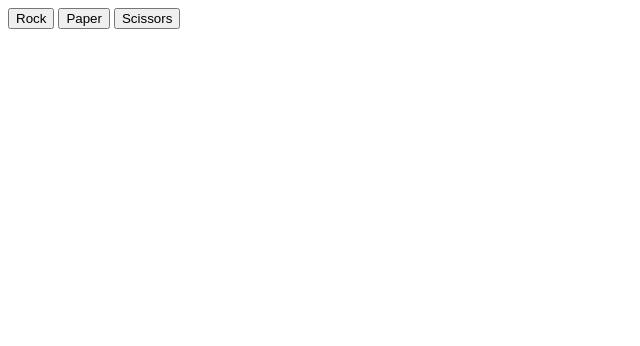
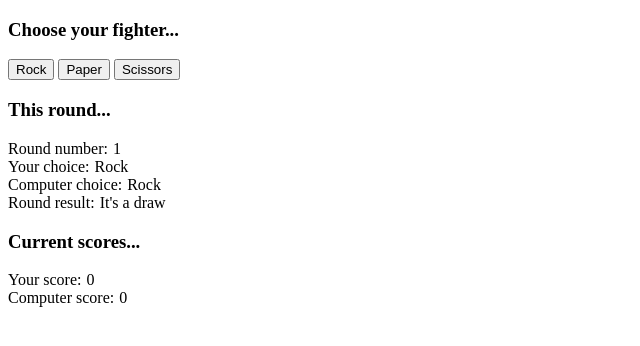
Before and after one commit to LeahCunningham/rock_paper_scissors, a plain HTML site: page index.html in a window 1280 px wide. Both pictures are taken after a click on the button "Rock". Shown: the whole page, without its empty margins (0-640 px from the left). Drawn offline with Linux system fonts and the light colour scheme.

Commit message:
Add UI for player input and results
Addition of selection buttons and results tables

```diff
--- a/index.html
+++ b/index.html
@@ -5,17 +5,41 @@
     <meta charset="UTF-8">
     <meta name="viewport" content="width=device-width, initial-scale=1.0">
     <title>Rock paper scissors</title>
+    <link rel="stylesheet" href="styles.css">
 
 </head>
 
 <body>
     <div id="selectionOptions">
+        <h3>Choose your fighter...</h3>
         <button id="rockBtn">Rock</button>
         <button id="paperBtn">Paper</button>
         <button id="scissorsBtn">Scissors</button>
     </div>
+    <div id="resultsContainer">
+        <h3>This round...</h3>
+        <div id="roundNo">
+            <div class="label">Round number: </div>
+        </div>
+        <div id="youChose">
+            <div class="label">Your choice: </div>
+        </div>
+        <div id="computerChose">
+            <div class="label">Computer choice: </div>
+        </div>
+        <div id="roundResult">
+            <div class="label">Round result: </div>
+        </div>
+        <h3>Current scores...</h3>
+        <div id="humanTotal">
+            <div class="label">Your score: </div>
+        </div>
+        <div id="computerTotal">
+            <div class="label">Computer score: </div>
+        </div>
+    </div>
 </body>
-    <script src="script.js">
-    </script>
+<script src="script.js">
+</script>
 
 </html>
--- a/script.js
+++ b/script.js
@@ -3,6 +3,30 @@ let humanInput;
 let humanScore = 0;
 let computerScore = 0;
 let count = 0;
+let result = 0;
+
+// variables to create and append elements to the HTML
+
+const roundNumber = document.querySelector("#roundNo");
+const roundNumberFigure = document.createElement("div");
+
+const humanTotal = document.querySelector("#humanTotal");
+const humanTotalFigure = document.createElement("div");
+
+const computerTotal = document.querySelector("#computerTotal");
+const computerTotalFigure = document.createElement("div");
+
+const youChose = document.querySelector("#youChose");
+const youChoseThis = document.createElement("div");
+
+const computerChose = document.querySelector("#computerChose");
+const computerChoseThis = document.createElement("div");
+
+const roundResult = document.querySelector("#roundResult");
+const roundResultOutcome = document.createElement("div");
+
+const finalResult = document.querySelector("#resultsContainer");
+const finalResultOutcome = document.createElement("div");
 
 // Variables to store the user and computer choice for the current round
 let humanSelection = getHumanChoice();
@@ -15,18 +39,18 @@ function getHumanChoice() {
     const scissorsSelected = document.querySelector("#scissorsBtn");
 
     rockSelected.addEventListener("click", () => {
-        humanSelection = "rock";
+        humanSelection = "Rock";
         playRound(humanSelection, computerSelection);
     }
     )
 
     paperSelected.addEventListener("click", () => {
-        humanSelection = "paper";
+        humanSelection = "Paper";
         playRound(humanSelection, computerSelection);
     })
 
     scissorsSelected.addEventListener("click", () => {
-        humanSelection = "scissors";
+        humanSelection = "Scissors";
         playRound(humanSelection, computerSelection);
     })
 }
@@ -35,116 +59,78 @@ function getHumanChoice() {
 function getComputerChoice() {
     let randomInt = Math.floor(Math.random() * 3); // returns a random number that results in a vaule of 0, 1 or 2
     if (randomInt < 1) {
-        return "rock";
+        return "Rock";
     }
     else if (randomInt < 2 && randomInt >= 1) {
-        return "paper";
+        return "Paper";
     }
     else {
-        return "scissors";
+        return "Scissors";
     }
 }
 
 function playRound(humanChoice, computerChoice) {
     count = ++count;
-    console.log("Round no.:" + count);
-    console.log("Your choice:" + humanChoice)
-    console.log("Computer's choice:" + computerChoice)
 
     if (humanChoice === computerChoice) {
-        console.log("Result: It's a draw");
-        console.log("Computer score:" + computerScore);
-        console.log("Your score:" + humanScore);
-    }
-    else if ((humanChoice === "rock" && computerChoice === "paper") || (humanChoice === "paper" && computerChoice === "scissors") || (humanChoice === "scissors" && computerChoice === "rock")) {
-        computerScore = ++computerScore;
-        console.log("Result: You lose");
-        console.log("Computer score:" + computerScore);
-        console.log("Your score:" + humanScore);
+        result = "It's a draw";
 
     }
-    else if ((humanChoice === "paper" && computerChoice === "rock") || (humanChoice === "scissors" && computerChoice === "paper") || (humanChoice === "rock" && computerChoice === "scissors")) {
+    else if ((humanChoice === "Rock" && computerChoice === "Paper") || (humanChoice === "Paper" && computerChoice === "Scissors") || (humanChoice === "Scissors" && computerChoice === "Rock")) {
+        computerScore = ++computerScore;
+        result = "You lose";
+
+    }
+    else if ((humanChoice === "Paper" && computerChoice === "Rock") || (humanChoice === "Scissors" && computerChoice === "Paper") || (humanChoice === "Rock" && computerChoice === "Scissors")) {
         humanScore = ++humanScore;
-        console.log("Result: You win");
-        console.log("Computer score:" + computerScore);
-        console.log("Your score:" + humanScore);
+        result = "You win";
+    }
+
+    roundNumberFigure.textContent = count;
+    roundNumber.appendChild(roundNumberFigure);
+    roundNumber.style.display = "flex";
+
+    computerTotalFigure.textContent = computerScore;
+    computerTotal.appendChild(computerTotalFigure);
+    computerTotal.style.display = "flex";
+
+    humanTotalFigure.textContent = humanScore;
+    humanTotal.appendChild(humanTotalFigure);
+    humanTotal.style.display = "flex";
+
+    youChoseThis.textContent = humanSelection;
+    youChose.appendChild(youChoseThis);
+    youChose.style.display = "flex";
+
+    computerChoseThis.textContent = computerSelection;
+    computerChose.appendChild(computerChoseThis);
+    computerChose.style.display = "flex";
+
+    roundResultOutcome.textContent = result;
+    roundResult.appendChild(roundResultOutcome);
+    roundResult.style.display = "flex";
+
+    computerSelection = getComputerChoice();
+
+
+    if (humanScore === 5 || computerScore === 5) {
+
+        const allButtons = document.querySelectorAll("button");
+        allButtons.forEach(btn => {
+            btn.disabled = true;
+        })
+
+
+        if (humanScore > computerScore) {
+            finalResult.appendChild(finalResultOutcome);
+            finalResultOutcome.textContent = "Game over - You win!";
+            finalResultOutcome.className = "resultW";
+        }
+
+        else {
+            finalResult.appendChild(finalResultOutcome);
+            finalResultOutcome.textContent = "Game over - Computer wins";
+            finalResultOutcome.className = "resultL";
+        }
     }
 }
-
-
-
-// run the same function 5 times and pass in the new humanChoice and computerChoice value each time, increment the count and the scores
-
-/*function playGame() {
-  let humanScore = 0;
-   let computerScore = 0;
-   let count = 0;
-
-   function playRound(humanChoice, computerChoice) {
-       count = ++count;
-       console.log("Round no.:" + count);
-       console.log("Your choice:" + humanChoice)
-       console.log("Computer's choice:" + computerChoice)
-
-       if (humanChoice === computerChoice) {
-           console.log("Result: It's a draw");
-           console.log("Computer score:" + computerScore);
-           console.log("Your score:" + humanScore);
-       }
-       else if ((humanChoice === "rock" && computerChoice === "paper") || (humanChoice === "paper" && computerChoice === "scissors") || (humanChoice === "scissors" && computerChoice === "rock")) {
-           computerScore = ++computerScore;
-           console.log("Result: You lose");
-           console.log("Computer score:" + computerScore);
-           console.log("Your score:" + humanScore);
-
-       }
-       else if ((humanChoice === "paper" && computerChoice === "rock") || (humanChoice === "scissors" && computerChoice === "paper") || (humanChoice === "rock" && computerChoice === "scissors")) {
-           humanScore = ++humanScore;
-           console.log("Result: You win");
-           console.log("Computer score:" + computerScore);
-           console.log("Your score:" + humanScore);
-
-       }
-       else {
-           console.log("Invalid");
-       }
-   }
-
-   */
-
-function winner(yourTotal, computerTotal) {
-    if (yourTotal > computerTotal) {
-        console.log("Final result: You win the game!");
-    }
-    else if (yourTotal === computerTotal) {
-        console.log("Final result: It's a draw");
-    }
-    else {
-        console.log("Final result: Computer wins");
-    }
-}
-
-/*Repeat rounds 5x and re-run the get choice functions to reassign the selection variables which are passed to the playRound functon each time
-
-    playRound(humanSelection, computerSelection);
-
-    computerSelection = getComputerChoice();
-    humanSelection = getHumanChoice();
-    playRound(humanSelection, computerSelection);
-
-    computerSelection = getComputerChoice();
-    humanSelection = getHumanChoice();
-    playRound(humanSelection, computerSelection);
-
-    computerSelection = getComputerChoice();
-    humanSelection = getHumanChoice();
-    playRound(humanSelection, computerSelection);
-
-    computerSelection = getComputerChoice();
-    humanSelection = getHumanChoice();
-
-     */
-
-
-
-// winner(humanScore, computerScore);
--- /dev/null
+++ b/styles.css
@@ -0,0 +1,16 @@
+.resultW, .resultL {
+    font-size: 28px;
+    padding-top: 20px;
+}
+
+.resultW{
+    color: green;
+}
+
+.resultL{
+    color: red;
+}
+
+.label{
+    padding-right: 5px;
+}
```
